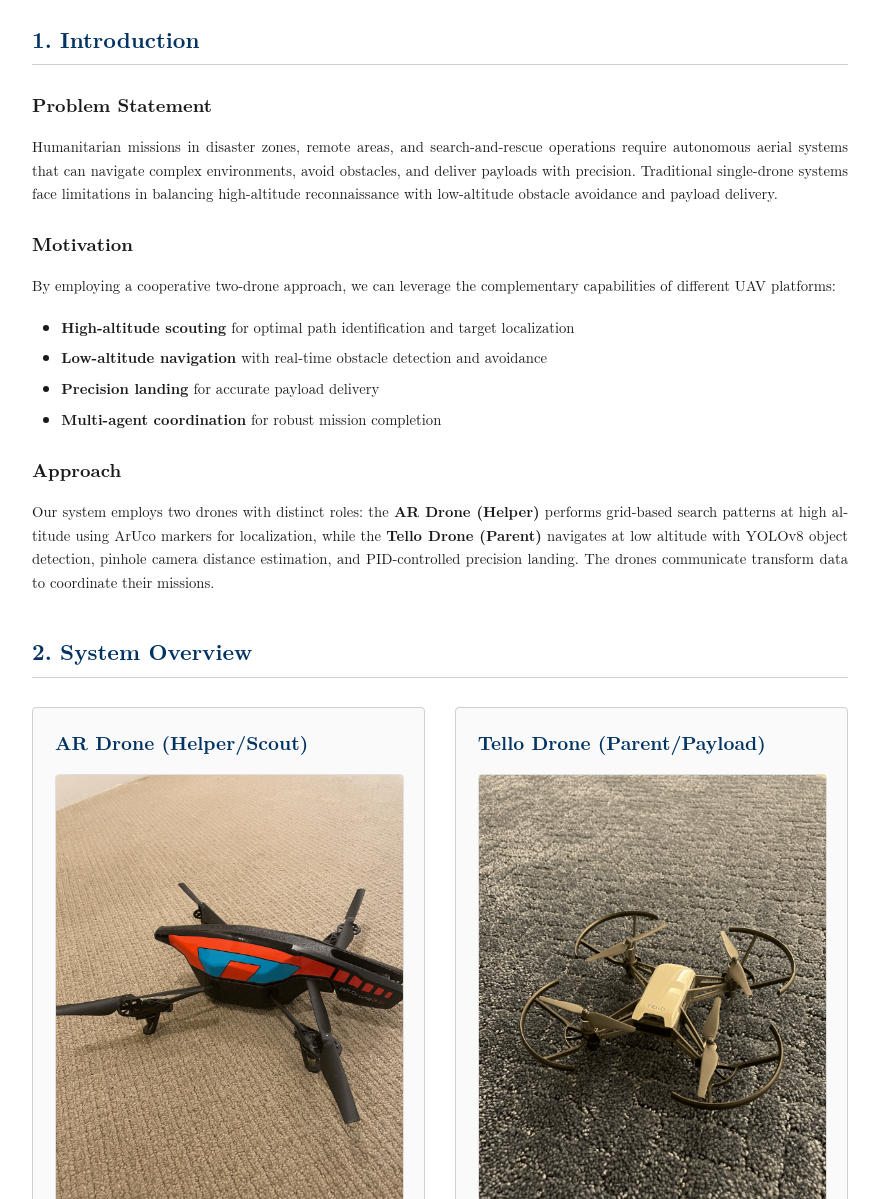
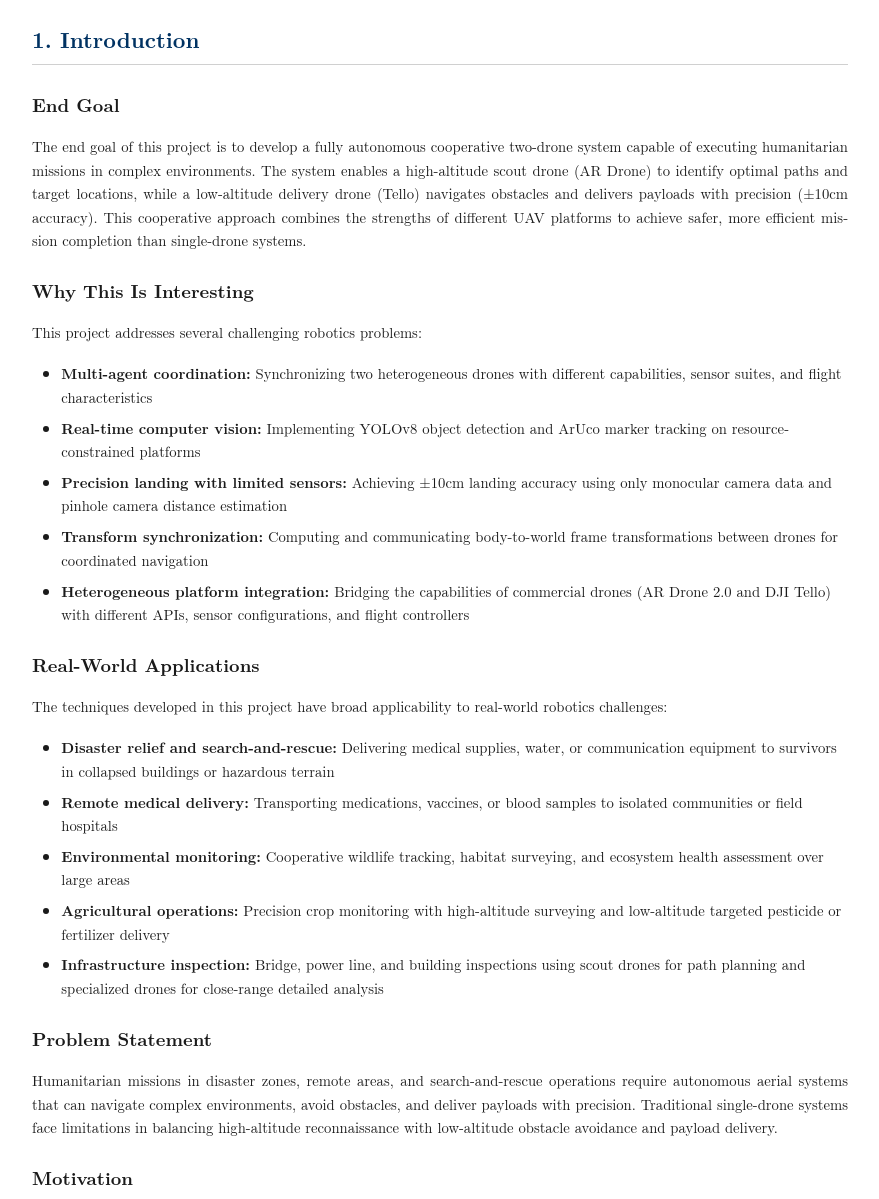
Before and after one commit to r-agni/EECSc106aFinal, a website: page website/index.html in a window 1280 px wide. Shown: the part 1260-2459 px from the top of the page, without its empty margins (200-1079 px from the left). Drawn offline with nearby package versions, Linux system fonts and the light colour scheme; a web font is replaced by a local one.

Commit message:
Update website with introduction sections and team bios

```diff
--- a/website/index.html
+++ b/website/index.html
@@ -89,6 +89,38 @@
     <!-- Introduction -->
     <section class="section">
       <h2 class="section-title">1. Introduction</h2>
+
+      <h3 class="subsection-title">End Goal</h3>
+      <p>
+        The end goal of this project is to develop a fully autonomous cooperative two-drone system capable of executing humanitarian missions
+        in complex environments. The system enables a high-altitude scout drone (AR Drone) to identify optimal paths and target locations,
+        while a low-altitude delivery drone (Tello) navigates obstacles and delivers payloads with precision (±10cm accuracy). This cooperative
+        approach combines the strengths of different UAV platforms to achieve safer, more efficient mission completion than single-drone systems.
+      </p>
+
+      <h3 class="subsection-title">Why This Is Interesting</h3>
+      <p>
+        This project addresses several challenging robotics problems:
+      </p>
+      <ul>
+        <li><strong>Multi-agent coordination:</strong> Synchronizing two heterogeneous drones with different capabilities, sensor suites, and flight characteristics</li>
+        <li><strong>Real-time computer vision:</strong> Implementing YOLOv8 object detection and ArUco marker tracking on resource-constrained platforms</li>
+        <li><strong>Precision landing with limited sensors:</strong> Achieving ±10cm landing accuracy using only monocular camera data and pinhole camera distance estimation</li>
+        <li><strong>Transform synchronization:</strong> Computing and communicating body-to-world frame transformations between drones for coordinated navigation</li>
+        <li><strong>Heterogeneous platform integration:</strong> Bridging the capabilities of commercial drones (AR Drone 2.0 and DJI Tello) with different APIs, sensor configurations, and flight controllers</li>
+      </ul>
+
+      <h3 class="subsection-title">Real-World Applications</h3>
+      <p>
+        The techniques developed in this project have broad applicability to real-world robotics challenges:
+      </p>
+      <ul>
+        <li><strong>Disaster relief and search-and-rescue:</strong> Delivering medical supplies, water, or communication equipment to survivors in collapsed buildings or hazardous terrain</li>
+        <li><strong>Remote medical delivery:</strong> Transporting medications, vaccines, or blood samples to isolated communities or field hospitals</li>
+        <li><strong>Environmental monitoring:</strong> Cooperative wildlife tracking, habitat surveying, and ecosystem health assessment over large areas</li>
+        <li><strong>Agricultural operations:</strong> Precision crop monitoring with high-altitude surveying and low-altitude targeted pesticide or fertilizer delivery</li>
+        <li><strong>Infrastructure inspection:</strong> Bridge, power line, and building inspections using scout drones for path planning and specialized drones for close-range detailed analysis</li>
+      </ul>
 
       <h3 class="subsection-title">Problem Statement</h3>
       <p>
```
Also changed, not shown: website/team.html (+8 -0 lines).
